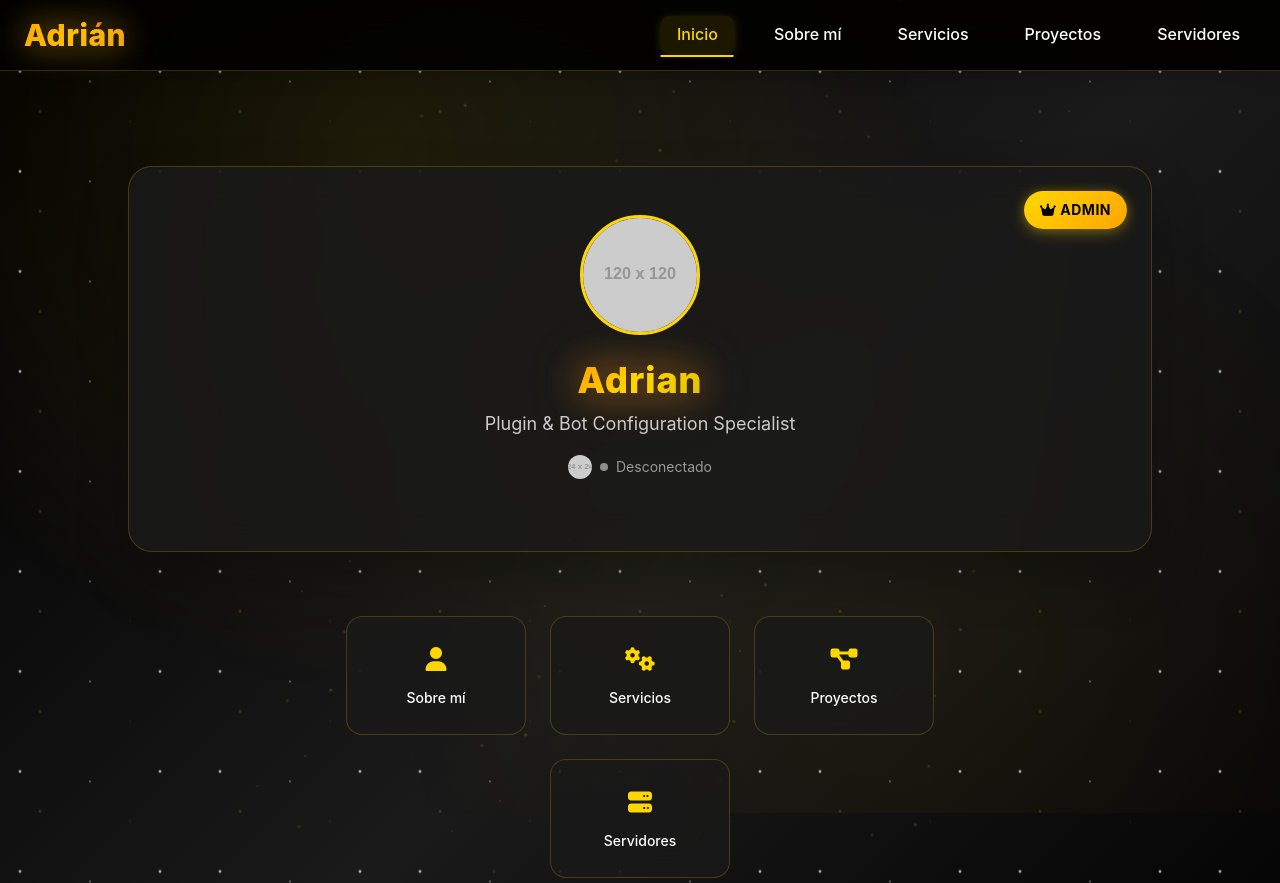
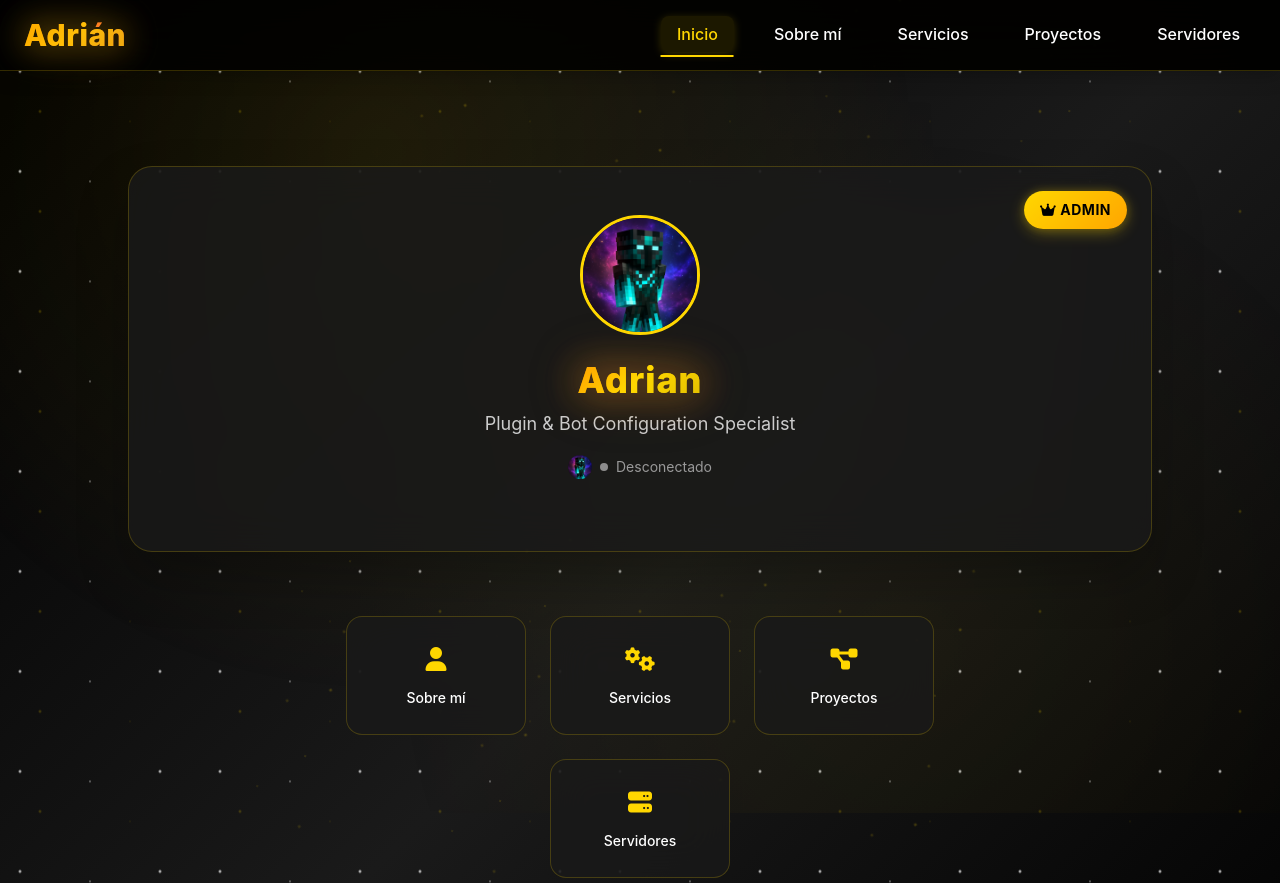
Before and after one commit to Capi2060/portfolio-adrian, a website: page index.html in a window 1280 px wide. Shown: the top 883 px of the page. Drawn offline with nearby package versions, Linux system fonts and the light colour scheme.

Commit message:
Update index.html

```diff
--- a/index.html
+++ b/index.html
@@ -69,7 +69,7 @@
             <div class="hero-container">
                 <div class="profile-card" data-aos="fade-up" data-aos-duration="1000">
                     <div class="profile-avatar">
-                        <img src="https://via.placeholder.com/120x120/FFD700/000000?text=AD" alt="Avatar de Adrián" class="avatar-image">
+                        <img src="public/assets/logoAdri.png" alt="Avatar de Adrián" class="avatar-image">
                     </div>
 
                     <div class="profile-info">
@@ -78,7 +78,7 @@
 
                         <div class="profile-status">
                             <div class="status-avatar">
-                                <img src="https://via.placeholder.com/24x24/FFD700/000000?text=👤" alt="Status avatar">
+                                <img src="public/assets/logoAdri.png" alt="Status avatar">
                             </div>
                             <div class="status-dot"></div>
                             <span class="status-text">Desconectado</span>
```
